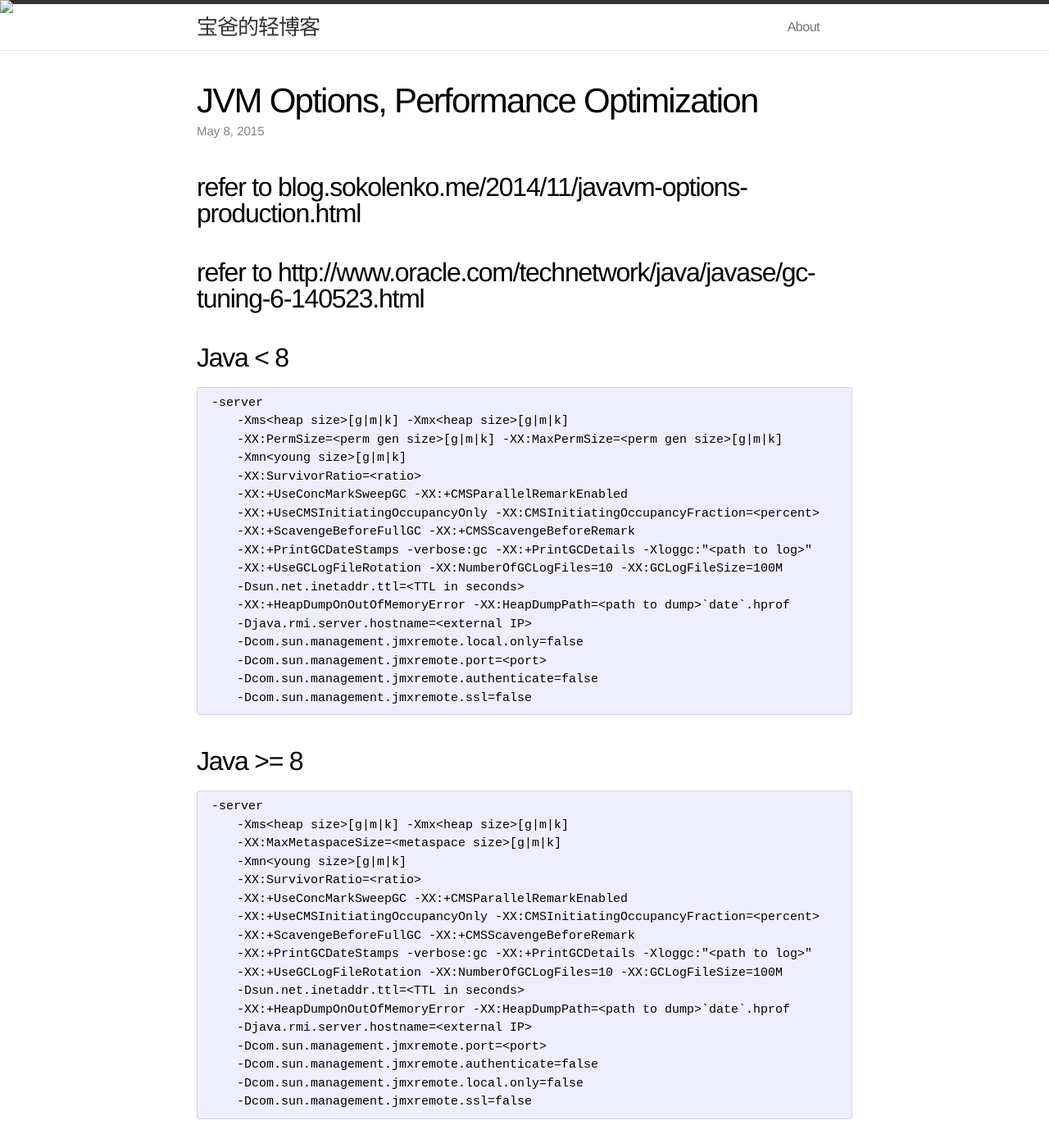
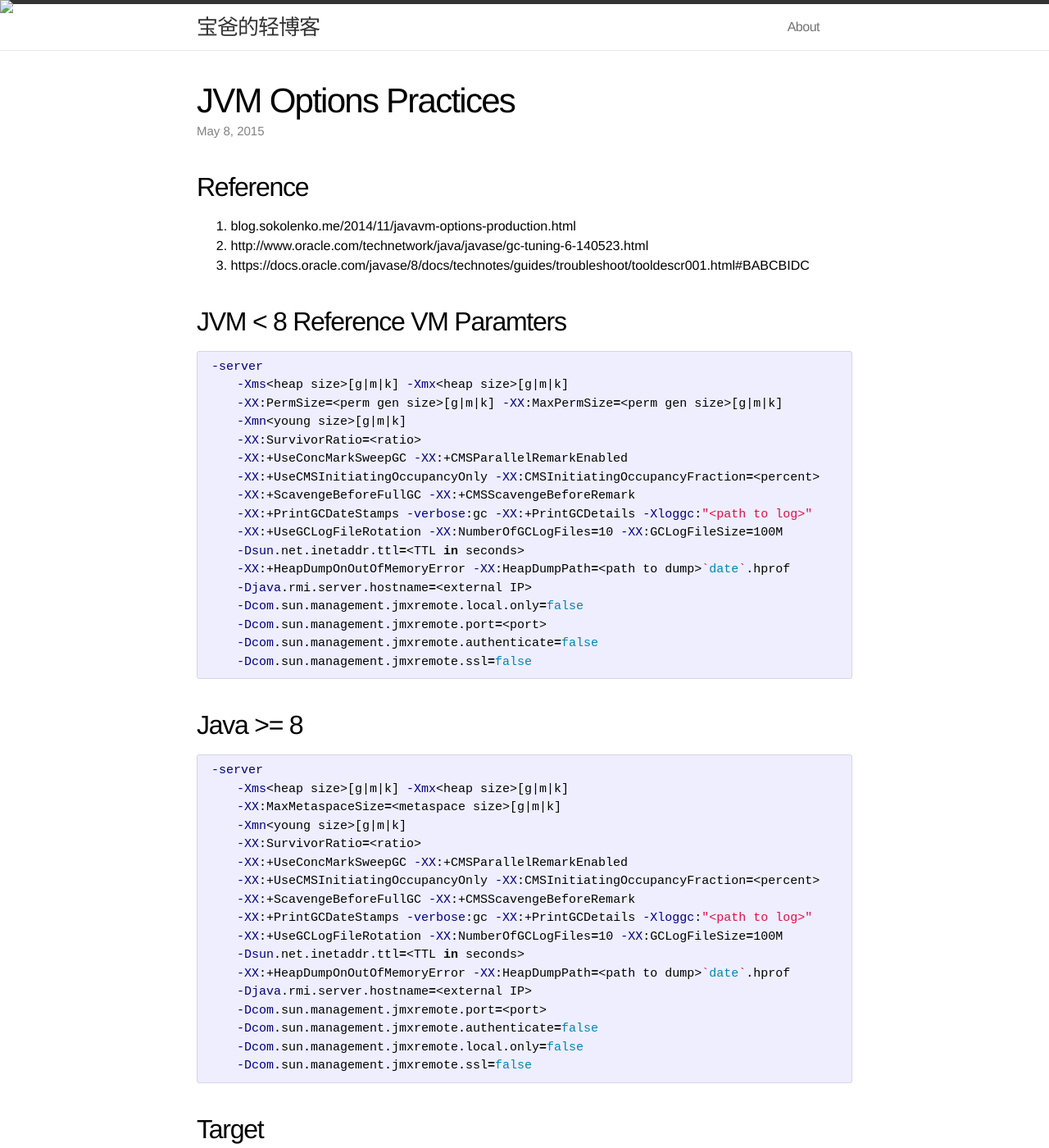
Before and after one commit to yubo-yue/yubo-yue.github.io, a Jekyll site: the page built from _posts/2015-06-10-JVM-Options.markdown, in a window 1280 px wide and 1400 px high. Shown: the whole window at 82% size. Built offline with Jekyll 4.4.1, drawn with Linux system fonts in a browser that asks for light colours; some of the changed text lies outside the part shown.

Commit message:
1. modify the jekyll config 2. modify the jvm blogs.

```diff
--- a/_config.yml
+++ b/_config.yml
@@ -5,10 +5,20 @@ description: "Keep looking, Don't settled"
 baseurl: ""
 url: "http://yubo-yue.github.io"
 
+
+#paginate: 20
+future: true
+
+port: 4004
+
+#highlight code syntax
+#highlighter: pygments
+
 # Build settings
 markdown: kramdown
 permalink: pretty
 
-
 kramdown:
   input: GFM
+
+#gems: [jekyll-paginate]
--- a/_posts/2015-06-10-JVM-Options.markdown
+++ b/_posts/2015-06-10-JVM-Options.markdown
@@ -1,52 +1,60 @@
 ---
 layout: post
-title:  "JVM Options, Performance Optimization"
+title:  "JVM Options Practices"
 date: 2015-05-08 11:50:13
-categories: Architecture Pattern POSA
+categories: JVM
 ---
-## refer to blog.sokolenko.me/2014/11/javavm-options-production.html
 
-## refer to http://www.oracle.com/technetwork/java/javase/gc-tuning-6-140523.html
+## Reference
 
-## Java < 8
+1. blog.sokolenko.me/2014/11/javavm-options-production.html
+2. http://www.oracle.com/technetwork/java/javase/gc-tuning-6-140523.html
+3. https://docs.oracle.com/javase/8/docs/technotes/guides/troubleshoot/tooldescr001.html#BABCBIDC
 
-    -server
-        -Xms<heap size>[g|m|k] -Xmx<heap size>[g|m|k]
-        -XX:PermSize=<perm gen size>[g|m|k] -XX:MaxPermSize=<perm gen size>[g|m|k]
-        -Xmn<young size>[g|m|k]
-        -XX:SurvivorRatio=<ratio>
-        -XX:+UseConcMarkSweepGC -XX:+CMSParallelRemarkEnabled
-        -XX:+UseCMSInitiatingOccupancyOnly -XX:CMSInitiatingOccupancyFraction=<percent>
-        -XX:+ScavengeBeforeFullGC -XX:+CMSScavengeBeforeRemark
-        -XX:+PrintGCDateStamps -verbose:gc -XX:+PrintGCDetails -Xloggc:"<path to log>"
-        -XX:+UseGCLogFileRotation -XX:NumberOfGCLogFiles=10 -XX:GCLogFileSize=100M
-        -Dsun.net.inetaddr.ttl=<TTL in seconds>
-        -XX:+HeapDumpOnOutOfMemoryError -XX:HeapDumpPath=<path to dump>`date`.hprof
-        -Djava.rmi.server.hostname=<external IP>
-        -Dcom.sun.management.jmxremote.local.only=false
-        -Dcom.sun.management.jmxremote.port=<port>
-        -Dcom.sun.management.jmxremote.authenticate=false
-        -Dcom.sun.management.jmxremote.ssl=false
+## JVM < 8 Reference VM Paramters
+{% highlight bash %}
 
+-server
+    -Xms<heap size>[g|m|k] -Xmx<heap size>[g|m|k]
+    -XX:PermSize=<perm gen size>[g|m|k] -XX:MaxPermSize=<perm gen size>[g|m|k]
+    -Xmn<young size>[g|m|k]
+    -XX:SurvivorRatio=<ratio>
+    -XX:+UseConcMarkSweepGC -XX:+CMSParallelRemarkEnabled
+    -XX:+UseCMSInitiatingOccupancyOnly -XX:CMSInitiatingOccupancyFraction=<percent>
+    -XX:+ScavengeBeforeFullGC -XX:+CMSScavengeBeforeRemark
+    -XX:+PrintGCDateStamps -verbose:gc -XX:+PrintGCDetails -Xloggc:"<path to log>"
+    -XX:+UseGCLogFileRotation -XX:NumberOfGCLogFiles=10 -XX:GCLogFileSize=100M
+    -Dsun.net.inetaddr.ttl=<TTL in seconds>
+    -XX:+HeapDumpOnOutOfMemoryError -XX:HeapDumpPath=<path to dump>`date`.hprof
+    -Djava.rmi.server.hostname=<external IP>
+    -Dcom.sun.management.jmxremote.local.only=false
+    -Dcom.sun.management.jmxremote.port=<port>
+    -Dcom.sun.management.jmxremote.authenticate=false
+    -Dcom.sun.management.jmxremote.ssl=false
+
+{% endhighlight %}
 
 ## Java >= 8
-    -server
-        -Xms<heap size>[g|m|k] -Xmx<heap size>[g|m|k]
-        -XX:MaxMetaspaceSize=<metaspace size>[g|m|k]
-        -Xmn<young size>[g|m|k]
-        -XX:SurvivorRatio=<ratio>
-        -XX:+UseConcMarkSweepGC -XX:+CMSParallelRemarkEnabled
-        -XX:+UseCMSInitiatingOccupancyOnly -XX:CMSInitiatingOccupancyFraction=<percent>
-        -XX:+ScavengeBeforeFullGC -XX:+CMSScavengeBeforeRemark
-        -XX:+PrintGCDateStamps -verbose:gc -XX:+PrintGCDetails -Xloggc:"<path to log>"
-        -XX:+UseGCLogFileRotation -XX:NumberOfGCLogFiles=10 -XX:GCLogFileSize=100M
-        -Dsun.net.inetaddr.ttl=<TTL in seconds>
-        -XX:+HeapDumpOnOutOfMemoryError -XX:HeapDumpPath=<path to dump>`date`.hprof
-        -Djava.rmi.server.hostname=<external IP>
-        -Dcom.sun.management.jmxremote.port=<port>
-        -Dcom.sun.management.jmxremote.authenticate=false
-        -Dcom.sun.management.jmxremote.local.only=false
-        -Dcom.sun.management.jmxremote.ssl=false
+
+{% highlight bash %}
+-server
+    -Xms<heap size>[g|m|k] -Xmx<heap size>[g|m|k]
+    -XX:MaxMetaspaceSize=<metaspace size>[g|m|k]
+    -Xmn<young size>[g|m|k]
+    -XX:SurvivorRatio=<ratio>
+    -XX:+UseConcMarkSweepGC -XX:+CMSParallelRemarkEnabled
+    -XX:+UseCMSInitiatingOccupancyOnly -XX:CMSInitiatingOccupancyFraction=<percent>
+    -XX:+ScavengeBeforeFullGC -XX:+CMSScavengeBeforeRemark
+    -XX:+PrintGCDateStamps -verbose:gc -XX:+PrintGCDetails -Xloggc:"<path to log>"
+    -XX:+UseGCLogFileRotation -XX:NumberOfGCLogFiles=10 -XX:GCLogFileSize=100M
+    -Dsun.net.inetaddr.ttl=<TTL in seconds>
+    -XX:+HeapDumpOnOutOfMemoryError -XX:HeapDumpPath=<path to dump>`date`.hprof
+    -Djava.rmi.server.hostname=<external IP>
+    -Dcom.sun.management.jmxremote.port=<port>
+    -Dcom.sun.management.jmxremote.authenticate=false
+    -Dcom.sun.management.jmxremote.local.only=false
+    -Dcom.sun.management.jmxremote.ssl=false
+{% endhighlight %}
 
 ## Target
 
@@ -55,36 +63,40 @@ categories: Architecture Pattern POSA
 3. Footprint - footprint is the working set of a process, measured in pages and cache lines
 4. Promptness - is the time between when an object becomes dead and when the memory becomes available
 
-## Measurements
-
-
-
-## solutions
+## Best Practises
 
 ### Make your Heap Explicit
+
+{% highlight bash %}
     -Xms <heap size> -Xmx <heap size>
-
     -XX:PermSize -XX:MaxPermSize
-
     -Xmn <young size>[m|k|g]
-
     -XX:SurvivorRatio=<ratio>
     survivorRatio = (young size / survivor size) - 2
+{% endhighlight %}
 
 ### Make GC right
 
+1. Serial GC
+2. Parallel GC
+3. CMS GC
+4. G1 GC
+
 ### Runtime Compiler
 
-### Tools
+## Tools
+
 - App Dynamics, New Relic
 - Jps, Jstat VisualVM
 - jClarity
 - Gatling
+- Jhat, jcmd
 
-## Tools
-生成Heap Dump文件
+## Examples
 
-## case - throughput prefer
+### Throughput prefer
+
+{% highlight bash %}
 
 nohup java \
 -server \
@@ -103,3 +115,29 @@ nohup java \
 -Dcom.sun.management.jmxremote.ssl=false \
 -Dcom.sun.management.jmxremote.local.only=false \
 -jar datareceiver.jar &
+
+{% endhighlight %}
+
+### TBD in future
+
+### Others
+{% highlight bash %}
+
+//JDK 8
+-XX:+TraceClassLoading
+-XX:+TraceClassUnloading
+-XX:+UnlockDiagnosticVMOptions
+-XX:MaxMetaspaceSize=16M
+-XX:MetaspaceSize=1M
+-XX:+HeapDumpOnOutOfMemoryError
+-Djava.rmi.server.hostname=127.0.0.1
+-Dcom.sun.management.jmxremote.port=9193
+-Dcom.sun.management.jmxremote.authenticate=false
+-Dcom.sun.management.jmxremote.ssl=false
+-Dcom.sun.management.jmxremote.local.only=false
+-verbose:gc
+-verbose:class
+-XX:+PrintGCDetails
+-Xloggc:"/tmp/jvm-gc.log"
+
+{% endhighlight %}
--- a/_posts/2015-06-11-git-best-practise.markdown
+++ b/_posts/2015-06-11-git-best-practise.markdown
@@ -30,7 +30,7 @@ git diff --cached
 
 //below two commands are same
 git diff master bug/pr-1
-git diff master..bug/pr-1
+git diff master ..bug/pr-1
 
 //searches the past 20 commits to the master branch for changes containing string
 git diff -S"string" master~20
```
Also changed, not shown: other parts of _posts/2015-06-11-git-best-practise.markdown (+2 -2 lines).
